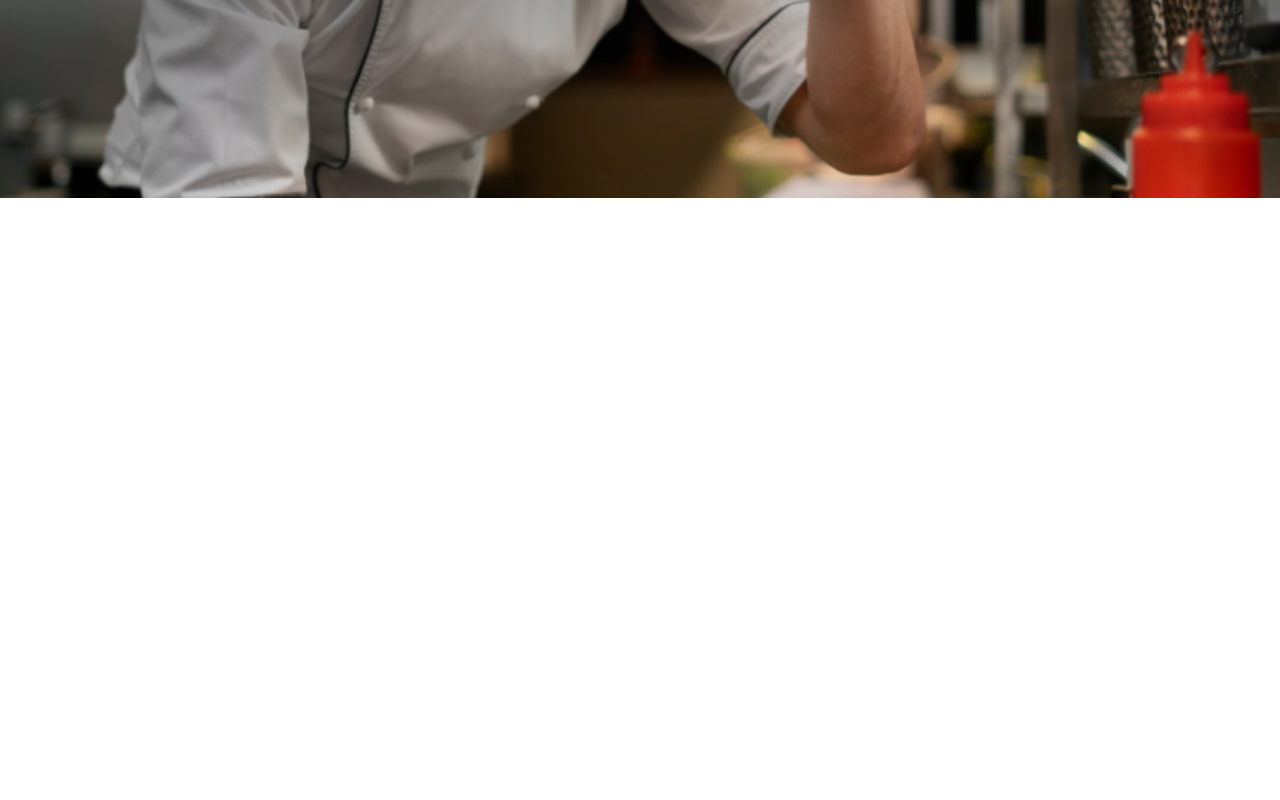
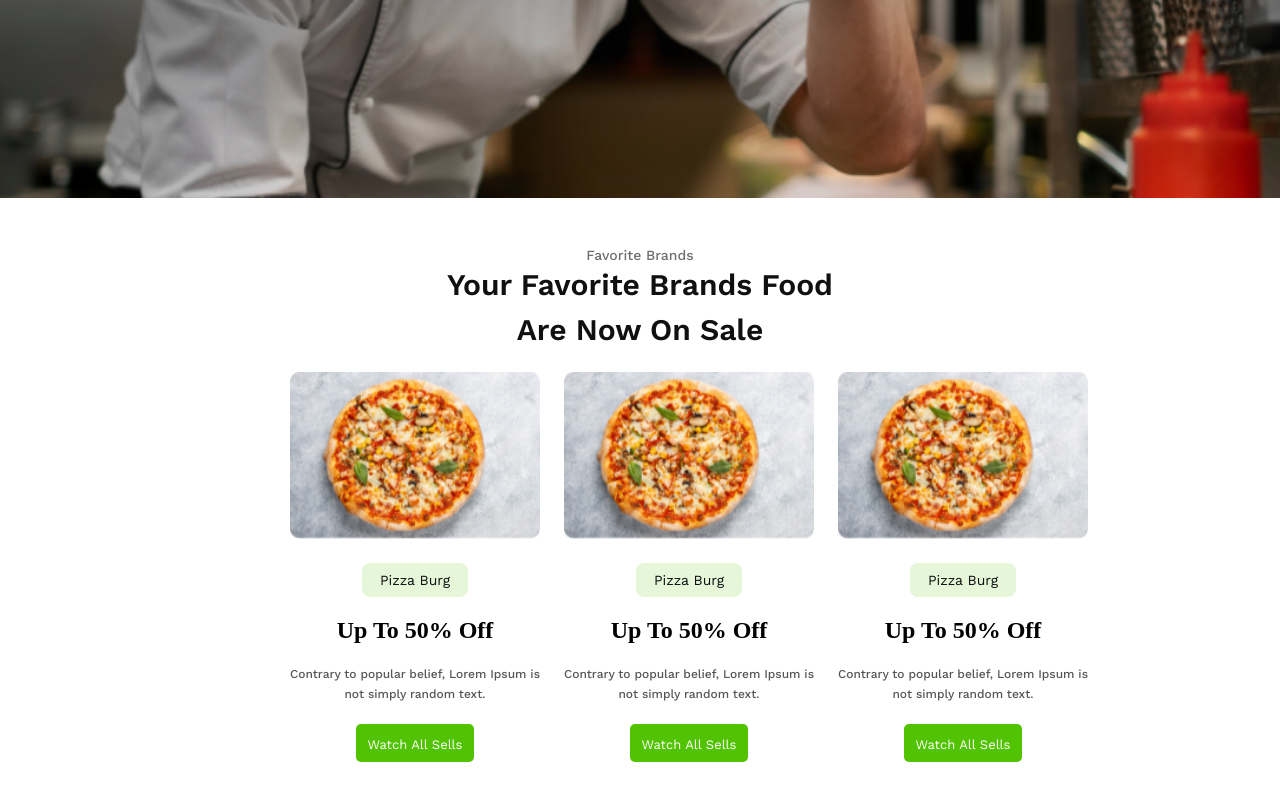
Before and after one commit to abdullah01846/My---first-project, a plain HTML site: page test.html in a window 1280 px wide. Shown: the part 502-1302 px from the top of the page. Before the commit the page ends 800 px from the top, so only its background shows below. Drawn offline with nearby package versions, Linux system fonts and the light colour scheme.

Commit message:
section-2 card box update

```diff
--- a/style/test.css
+++ b/style/test.css
@@ -9,7 +9,7 @@
 }
 
 .btn{
-  padding: 11px 12px 11px 12px;
+  padding: 14px 12px 11px 12px;
   color: rgba(255, 255, 255, 1);
 
 font-family: Work Sans;
@@ -18,10 +18,11 @@ font-weight: 400;
 line-height: 100%;
 letter-spacing: 0%;
 text-align: center;
-border-radius: 10px;
+border-radius: 5px;
 
 background: rgba(82, 195, 3, 1);
 border: none;
+cursor: pointer;
 }
 
 #hero{
@@ -73,3 +74,84 @@ opacity: 0.7;
 margin-bottom: 18px;
 
 }
+
+/* card */
+
+
+#card-box{
+    width: 700px;
+    margin: 50px auto
+
+}
+
+#card-box .ttitle{
+color: rgba(16, 16, 16, 1);
+font-family: Work Sans;
+font-size: 30px;
+font-weight: 600;
+line-height: 45px;
+letter-spacing: 0%;
+text-align: center;
+}
+
+#card-box .sutitlle{
+color: rgba(16, 16, 16, 1);
+font-family: Work Sans;
+font-size: 14px;
+font-weight: 500;
+line-height: 100%;
+letter-spacing: 0%;
+text-align: center;
+opacity: 0.6;
+
+}
+
+.card-container{
+    margin-top: 20px;
+    display: flex;
+    gap: 24px;
+    justify-content: space-evenly;
+
+}
+
+.card{
+    max-width: 250px;
+    display: flex;
+    flex-direction: column;
+    gap: 20px;
+    justify-content: center;
+    align-items: center;
+}
+.card .card-img{
+    width: 250px;
+}
+
+.card .card-img img{
+    width: 100%;
+}
+
+.card .shop{
+    padding: 10px 18px 10px 18px;
+    border-radius: 8px;
+background: rgba(82, 195, 3, 0.15);
+color: rgba(16, 16, 16, 1);
+
+font-family: Work Sans;
+font-size: 14px;
+font-weight: 400;
+line-height: 100%;
+letter-spacing: 0%;
+text-align: center;
+
+}
+.card .title{
+color: rgba(16, 16, 16, 1);
+font-family: Work Sans;
+font-size: 12px;
+font-weight: 500;
+line-height: 20px;
+letter-spacing: 0%;
+text-align: center;
+opacity: 0.7;
+
+}
--- a/test.html
+++ b/test.html
@@ -23,6 +23,60 @@
         </div>
 
      </section>
+       <!-- card section -->
+     <section id="card-box">
+        <div class="container">
+            <div class="ttitle">
+                <p class="sutitlle">Favorite Brands</p>
+                <h1 class="ttitle">Your Favorite Brands Food <br> Are Now On Sale</h1>
+            </div>
+
+
+            <!-- card -->
+           <div class="card-container">
+              <div class="card">
+                <div class="card-img">
+                    <img src="./assets/pizza.png" alt="">
+                </div>
+                <div class="shop">
+                    <span>Pizza Burg</span>
+                </div>
+                <h1 class="hedline">Up To 50% Off</h1>
+                <p class="title">Contrary to popular belief, Lorem Ipsum is not simply random text.</p>
+                <button class="btn">Watch All Sells</button>
+             </div>
+
+             <!-- card 2 -->
+              <div class="card">
+                <div class="card-img">
+                    <img src="./assets/pizza.png" alt="">
+                </div>
+                <div class="shop">
+                    <span>Pizza Burg</span>
+                </div>
+                <h1 class="hedline">Up To 50% Off</h1>
+                <p class="title">Contrary to popular belief, Lorem Ipsum is not simply random text.</p>
+                <button class="btn">Watch All Sells</button>
+             </div>
+
+             <!-- card 3 -->
+              <div class="card">
+                <div class="card-img">
+                    <img src="./assets/pizza.png" alt="">
+                </div>
+                <div class="shop">
+                    <span>Pizza Burg</span>
+                </div>
+                <h1 class="hedline">Up To 50% Off</h1>
+                <p class="title">Contrary to popular belief, Lorem Ipsum is not simply random text.</p>
+                <button class="btn">Watch All Sells</button>
+             </div>
+
+           </div>
+        </div>
+
+     </section>
+
 
 </main>
 
```
